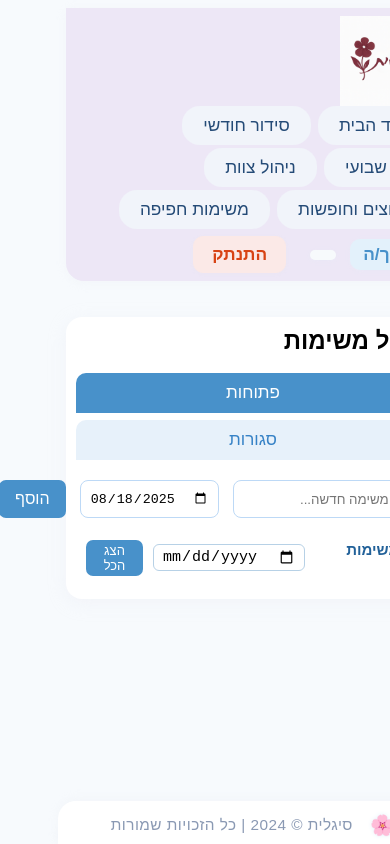
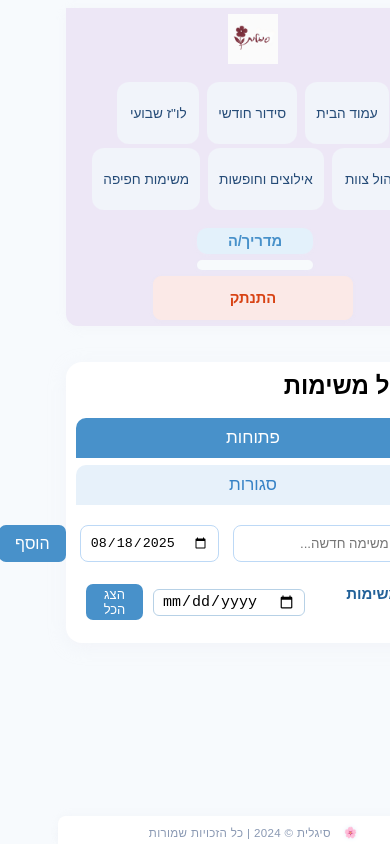
Before and after one commit to dabur75/sig-dror, a website: page public/tasks.html in a window 390 px wide. Shown: the top 844 px of the page. Drawn offline with Linux system fonts and the light colour scheme; no server answers; sample sign-in values are in the browser's storage.

Commit message:
Make header and footer fully responsive with mobile-first design

```diff
--- a/public/footer.html
+++ b/public/footer.html
@@ -20,6 +20,8 @@
     bottom: 0;
     z-index: 100;
   direction: rtl;
+  box-sizing: border-box;
+  transition: all 0.3s ease;
 }
 body { padding-bottom: 60px !important; }
 #main-footer .footer-icon {
@@ -28,8 +30,86 @@ body { padding-bottom: 60px !important; }
   color: #4891ca;
   filter: drop-shadow(0 0 2px #e3f1fb);
 }
-@media (max-width: 700px) {
-    #main-footer { font-size: 0.98em; padding: 12px 0 7px 0; }
+/* ========== RESPONSIVE DESIGN ========== */
+
+/* Tablet and small desktop */
+@media (max-width: 1024px) {
+    #main-footer {
+        padding: 16px 0 8px 0;
+        font-size: 1em;
+    }
+    #main-footer .footer-icon {
+        font-size: 1.2em;
+        margin-left: 6px;
+    }
+}
+
+/* Mobile landscape */
+@media (max-width: 900px) {
+    #main-footer {
+        padding: 14px 0 8px 0;
+        font-size: 0.95em;
+        border-radius: 12px 12px 0 0;
+    }
+    #main-footer .footer-icon {
+        font-size: 1.1em;
+        margin-left: 5px;
+    }
+}
+
+/* Mobile portrait */
+@media (max-width: 600px) {
+    #main-footer {
+        padding: 12px 0 6px 0;
+        font-size: 0.9em;
+        border-radius: 10px 10px 0 0;
+        box-shadow: 0 -1px 8px #e4e6eb33;
+    }
+    #main-footer .footer-icon {
+        font-size: 1em;
+        margin-left: 4px;
+    }
+    body {
+        padding-bottom: 50px !important;
+    }
+}
+
+/* Extra small mobile */
+@media (max-width: 400px) {
+    #main-footer {
+        padding: 10px 0 5px 0;
+        font-size: 0.85em;
+        border-radius: 8px 8px 0 0;
+    }
+    #main-footer .footer-icon {
+        font-size: 0.9em;
+        margin-left: 3px;
+    }
+    body {
+        padding-bottom: 45px !important;
+    }
+}
+
+/* Landscape orientation improvements */
+@media (max-height: 500px) and (orientation: landscape) {
+    #main-footer {
+        padding: 8px 0 4px 0;
+        font-size: 0.8em;
+    }
+    #main-footer .footer-icon {
+        font-size: 0.85em;
+        margin-left: 2px;
+    }
+    body {
+        padding-bottom: 35px !important;
+    }
+}
+
+/* High DPI displays */
+@media (-webkit-min-device-pixel-ratio: 2), (min-resolution: 192dpi) {
+    #main-footer {
+        box-shadow: 0 -0.5px 6px #e4e6eb33;
+    }
 }
 </style>
 <div id="main-footer">
--- a/public/header.html
+++ b/public/header.html
@@ -4,13 +4,15 @@
   background: #ede7f6; /* רקע סגול בהיר */
   box-shadow: 0 2px 12px #e4e6eb33;
     border-radius: 0 0 18px 18px;
-    padding: 0 0 0 0;
+    padding: 0 32px;
   margin-bottom: 32px;
     display: flex;
     align-items: center;
     justify-content: space-between;
     min-height: 64px;
   direction: rtl;
+  box-sizing: border-box;
+  transition: all 0.3s ease;
 }
 #main-navbar .logo {
     display: flex;
@@ -33,13 +35,18 @@
   color: #254b77;
   background: #f1f4fa;
   border-radius: 18px;
-  padding: 8px 20px;
+  padding: 10px 20px;
     font-size: 1.08em;
   font-weight: 500;
     text-decoration: none;
     margin: 0 2px;
     transition: background 0.15s, color 0.15s;
     border: 1.5px solid #fff0;
+    min-height: 44px;
+    display: flex;
+    align-items: center;
+    justify-content: center;
+    touch-action: manipulation;
 }
 #main-navbar nav a:hover, #main-navbar nav a.active {
   background: #e3f1fb;
@@ -78,7 +85,7 @@
   color: #d84315;
     border: none;
   border-radius: 10px;
-    padding: 7px 18px;
+    padding: 10px 20px;
   font-weight: 600;
     font-size: 1em;
     margin-right: 10px;
@@ -86,16 +93,175 @@
   box-shadow: 0 1px 4px #e4e6eb33;
     transition: background 0.15s, color 0.15s;
   border: 1.5px solid #fbe9e7;
+    min-height: 44px;
+    touch-action: manipulation;
 }
 #main-navbar .logout-btn:hover {
   background: #d84315;
     color: #fff;
 }
-@media (max-width: 700px) {
-    #main-navbar { flex-direction: column; align-items: flex-start; padding: 8px 0; }
-    #main-navbar .logo { margin-right: 10px; }
-    #main-navbar nav { flex-wrap: wrap; gap: 0.2em; }
-    #main-navbar .user-info { margin-left: 10px; margin-top: 7px; }
+/* ========== RESPONSIVE DESIGN ========== */
+
+/* Tablet and small desktop */
+@media (max-width: 1024px) {
+    #main-navbar {
+        padding: 0 16px;
+        margin-bottom: 24px;
+    }
+    #main-navbar .logo {
+        margin-right: 20px;
+    }
+    #main-navbar .logo img {
+        height: 80px;
+        width: 80px;
+    }
+    #main-navbar nav a {
+        padding: 6px 16px;
+        font-size: 1em;
+    }
+    #main-navbar .user-info {
+        margin-left: 20px;
+    }
+}
+
+/* Mobile landscape */
+@media (max-width: 900px) {
+    #main-navbar {
+        flex-direction: column;
+        align-items: center;
+        padding: 12px 16px;
+        gap: 16px;
+        margin-bottom: 20px;
+    }
+    #main-navbar .logo {
+        margin-right: 0;
+        margin-bottom: 8px;
+    }
+    #main-navbar .logo img {
+        height: 70px;
+        width: 70px;
+    }
+    #main-navbar nav {
+        flex-wrap: wrap;
+        gap: 8px;
+        justify-content: center;
+        max-width: 100%;
+    }
+    #main-navbar nav a {
+        padding: 8px 16px;
+        font-size: 0.95em;
+        min-width: 80px;
+        text-align: center;
+    }
+    #main-navbar .user-info {
+        margin-left: 0;
+        margin-top: 8px;
+        flex-direction: column;
+        gap: 8px;
+        align-items: center;
+    }
+    #main-navbar .user-info span {
+        text-align: center;
+        min-width: 120px;
+    }
+    #main-navbar .logout-btn {
+        margin-right: 0;
+        width: 100%;
+        max-width: 200px;
+    }
+}
+
+/* Mobile portrait */
+@media (max-width: 600px) {
+    #main-navbar {
+        padding: 8px 12px;
+        gap: 12px;
+        margin-bottom: 16px;
+        border-radius: 0 0 12px 12px;
+    }
+    #main-navbar .logo img {
+        height: 60px;
+        width: 60px;
+    }
+    #main-navbar nav {
+        gap: 6px;
+        width: 100%;
+        justify-content: center;
+    }
+    #main-navbar nav a {
+        padding: 10px 12px;
+        font-size: 0.9em;
+        min-width: 70px;
+        border-radius: 12px;
+    }
+    #main-navbar .user-info {
+        gap: 6px;
+        width: 100%;
+    }
+    #main-navbar .user-info span {
+        padding: 6px 10px;
+        font-size: 0.9em;
+        min-width: 100px;
+    }
+    #main-navbar .logout-btn {
+        padding: 8px 16px;
+        font-size: 0.9em;
+        border-radius: 8px;
+    }
+}
+
+/* Extra small mobile */
+@media (max-width: 400px) {
+    #main-navbar {
+        padding: 6px 8px;
+        gap: 10px;
+    }
+    #main-navbar .logo img {
+        height: 50px;
+        width: 50px;
+    }
+    #main-navbar nav {
+        gap: 4px;
+    }
+    #main-navbar nav a {
+        padding: 8px 10px;
+        font-size: 0.85em;
+        min-width: 60px;
+    }
+    #main-navbar .user-info span {
+        padding: 5px 8px;
+        font-size: 0.85em;
+        min-width: 90px;
+    }
+    #main-navbar .logout-btn {
+        padding: 6px 12px;
+        font-size: 0.85em;
+    }
+}
+
+/* Landscape orientation improvements */
+@media (max-height: 500px) and (orientation: landscape) {
+    #main-navbar {
+        padding: 6px 12px;
+        gap: 8px;
+        margin-bottom: 12px;
+    }
+    #main-navbar .logo img {
+        height: 50px;
+        width: 50px;
+    }
+    #main-navbar nav a {
+        padding: 6px 12px;
+        font-size: 0.85em;
+    }
+}
+
+/* High DPI displays */
+@media (-webkit-min-device-pixel-ratio: 2), (min-resolution: 192dpi) {
+    #main-navbar nav a,
+    #main-navbar .logout-btn {
+        border-width: 0.5px;
+    }
 }
 </style>
 <div id="main-navbar">
```
